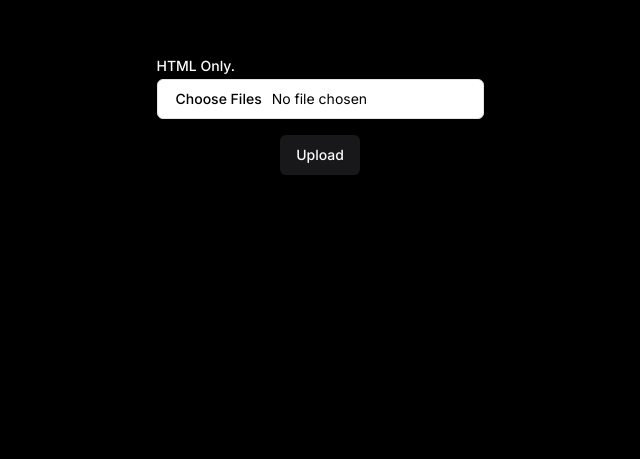
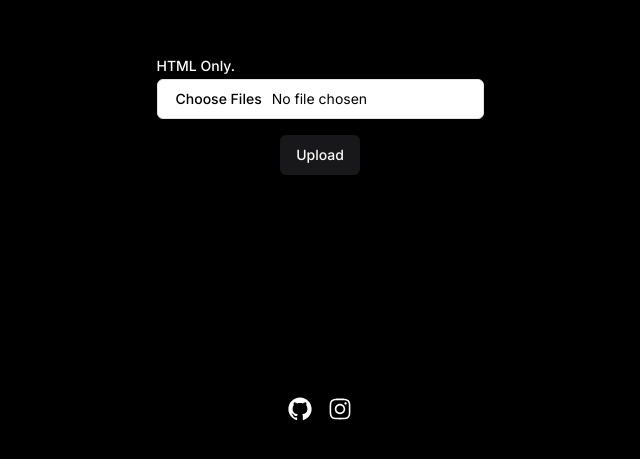
Before and after one commit to favolia/next-html-host, a Next.js app: page / in a window 1280 px wide. Shown: the part 283-742 px from the top of the page, without its empty margins (320-960 px from the left). Built offline with nearby package versions, Linux system fonts and the light colour scheme.

Commit message:
add footer

```diff
--- a/app/api/read/route.js
+++ b/app/api/read/route.js
@@ -21,21 +21,10 @@ export const GET = async req => {
             }
         }
 
-        let htmlDir;
-        try {
-            htmlDir = await fs.readdir(process.cwd() + "/public/html");
-        } catch (err) {
-            if (err.code === 'ENOENT') {
-                htmlDir = null; // Directory does not exist
-            } else {
-                throw err; // Some other error occurred
-            }
-        }
-
         let inDir = null;
         if (id && htmlDir) {
             try {
-                inDir = await fs.readdir(process.cwd() + "/public/html/" + id);
+                inDir = await fs.readdir(process.env.NODE_ENV === 'development' ? `tmp${id}` : "../../tmp/" + id);
             } catch (err) {
                 if (err.code === 'ENOENT') {
                     inDir = null; // Subdirectory does not exist
@@ -47,7 +36,6 @@ export const GET = async req => {
 
         return NextResponse.json({
             root: rootDir,
-            html: htmlDir,
             inDir: inDir,
             customDir: customDir
         }, { status: 200 });
--- a/app/api/upload/route.js
+++ b/app/api/upload/route.js
@@ -18,7 +18,7 @@ export async function POST(req) {
 
         // Generate UUID untuk nama direktori baru
         const generateID = short.generate();
-        const baseDir = '../../tmp/';
+        const baseDir = process.env.NODE_ENV === 'development' ? 'tmp/' : '../../tmp/';
         const uploadDir = baseDir + generateID;
 
         try {
@@ -34,6 +34,7 @@ export async function POST(req) {
         }
 
         await fs.mkdir(uploadDir, { recursive: true });
+        const urls = [];
 
         for (const file of files) {
             if (file.type === "text/html") {
@@ -41,6 +42,7 @@ export async function POST(req) {
                 const buffer = new Uint8Array(arrayBuffer);
                 const filePath = `${uploadDir}/${file.name}`;
                 await fs.writeFile(filePath, buffer);
+                urls.push(`${generateID}/${file.name}`);
                 console.log(`File written: ${filePath}`);
             } else {
                 console.log(`Skipped file (not HTML): ${file.name}`);
@@ -49,7 +51,7 @@ export async function POST(req) {
 
         revalidatePath("/");
 
-        return NextResponse.json({ status: "success", directory: generateID+"/onk" });
+        return NextResponse.json({ status: "success", directory: "onk/"+generateID, urls });
     } catch (e) {
         console.error(e);
         return NextResponse.json({ status: "fail", error: e.message });
--- a/app/layout.jsx
+++ b/app/layout.jsx
@@ -1,5 +1,7 @@
 import { Inter } from "next/font/google";
 import "./globals.css";
+import { Toaster } from 'sonner'
+import Footer from "@/components/component/footer";
 
 const inter = Inter({ subsets: ["latin"] });
 
@@ -11,7 +13,13 @@ export const metadata = {
 export default function RootLayout({ children }) {
   return (
     <html lang="en">
-      <body className={inter.className}>{children}</body>
+      <body className={inter.className}>
+        <Toaster richColors />
+        <main className="relative w-full min-h-screen flex flex-col justify-center items-center bg-black text-white">
+            {children}
+            <Footer/>
+        </main>
+        </body>
     </html>
   );
 }
--- a/app/onk/[...html]/route.js
+++ b/app/onk/[...html]/route.js
@@ -5,7 +5,10 @@ import { promises as fs } from 'fs';
 /**@param {NextRequest} req */
 export const GET = async req => {
     try {
-        const html = await fs.readFile(`../../tmp${req.url.split("vercel.app/onk")[1]}`, "utf8")
+        const html = await fs.readFile(process.env.NODE_ENV === 'development'
+        ? `tmp${req.url.split("/onk")[1]}`
+        : `../../tmp${req.url.split("vercel.app/onk")[1]}`,
+        "utf8")
 
         return new NextResponse(html,
             {
--- a/app/page.jsx
+++ b/app/page.jsx
@@ -2,10 +2,8 @@ import Form from "@/components/component/form";
 
 export default function Home() {
   return (
-    <main className="w-full min-h-screen flex justify-center items-center bg-black text-white">
       <div className="text-white flex flex-col">
         <Form />
       </div>
-    </main>
   );
 }
--- /dev/null
+++ b/components/component/footer.jsx
@@ -0,0 +1,44 @@
+import { GitHubLogoIcon, InstagramLogoIcon } from '@radix-ui/react-icons'
+import Link from 'next/link'
+import React from 'react'
+import {
+    Tooltip,
+    TooltipContent,
+    TooltipProvider,
+    TooltipTrigger,
+} from "@/components/ui/tooltip"
+
+
+const Footer = () => {
+    return (
+        <div className='absolute bottom-24 flex gap-x-4'>
+            <TooltipProvider>
+                <Tooltip>
+                    <TooltipTrigger>
+                        <Link href={"https://github.com/favolia/next-html-host"} target='_blank'>
+                            <GitHubLogoIcon className='w-6 h-6 text-white' />
+                        </Link>
+                    </TooltipTrigger>
+                    <TooltipContent>
+                    <p>favolia/next-html-host</p>
+                    </TooltipContent>
+                </Tooltip>
+            </TooltipProvider>
+
+            <TooltipProvider>
+                <Tooltip>
+                    <TooltipTrigger>
+                    <Link href={"https://instagram.com/defavolia"} target='_blank'>
+                        <InstagramLogoIcon className='w-6 h-6 text-white' />
+                    </Link>
+                    </TooltipTrigger>
+                    <TooltipContent>
+                    <p>defavolia</p>
+                    </TooltipContent>
+                </Tooltip>
+            </TooltipProvider>
+        </div>
+    )
+}
+
+export default Footer
--- a/components/component/form.jsx
+++ b/components/component/form.jsx
@@ -4,6 +4,7 @@ import React, { useState } from 'react';
 import { Label } from '../ui/label';
 import { Input } from '../ui/input';
 import { Button } from '../ui/button';
+import { toast } from 'sonner'
 
 const Form = () => {
     const [urls, setUrls] = useState(null);
@@ -19,6 +20,8 @@ const Form = () => {
             formData.append(`file`, file);
         });
 
+        const toastId = toast.loading('Uploading files...');
+
         try {
             const response = await fetch('/api/upload', {
                 method: 'POST',
@@ -26,15 +29,19 @@ const Form = () => {
             });
 
             if (!response.ok) {
+                toast.error('Upload failed', { id: toastId });
                 throw new Error('Upload failed');
             }
 
             const result = await response.json();
-            setUrls(result.urls)
+            toast.success('Uploaded successfully', { id: toastId });
+            setUrls(result.urls);
         } catch (error) {
+            toast.error(`Error uploading files: ${error.message}`, { id: toastId });
             console.error('Error uploading files:', error);
         }
     };
+
 
 
     if (!urls) {
@@ -59,7 +66,7 @@ const Form = () => {
             <div className='flex flex-col gap-y-2'>
                 <p>ID: {urls && urls[0].split("/")[0]}</p>
                 {urls && urls.map((el, i) => (
-                    <Link className='text-blue-600 underline' href={`/xzx/${el}`} key={i}>{el.split("/")[1]}</Link>
+                    <Link className='text-blue-600 underline' href={`/onk/${el}`} key={i}>{el.split("/")[1]}</Link>
                 ))}
             </div>
         )
--- /dev/null
+++ b/components/ui/tooltip.jsx
@@ -0,0 +1,26 @@
+"use client"
+
+import * as React from "react"
+import * as TooltipPrimitive from "@radix-ui/react-tooltip"
+
+import { cn } from "@/lib/utils"
+
+const TooltipProvider = TooltipPrimitive.Provider
+
+const Tooltip = TooltipPrimitive.Root
+
+const TooltipTrigger = TooltipPrimitive.Trigger
+
+const TooltipContent = React.forwardRef(({ className, sideOffset = 4, ...props }, ref) => (
+  <TooltipPrimitive.Content
+    ref={ref}
+    sideOffset={sideOffset}
+    className={cn(
+      "z-50 overflow-hidden rounded-md bg-primary px-3 py-1.5 text-xs text-primary-foreground animate-in fade-in-0 zoom-in-95 data-[state=closed]:animate-out data-[state=closed]:fade-out-0 data-[state=closed]:zoom-out-95 data-[side=bottom]:slide-in-from-top-2 data-[side=left]:slide-in-from-right-2 data-[side=right]:slide-in-from-left-2 data-[side=top]:slide-in-from-bottom-2",
+      className
+    )}
+    {...props} />
+))
+TooltipContent.displayName = TooltipPrimitive.Content.displayName
+
+export { Tooltip, TooltipTrigger, TooltipContent, TooltipProvider }
--- a/package.json
+++ b/package.json
@@ -13,6 +13,7 @@
     "@radix-ui/react-icons": "^1.3.0",
     "@radix-ui/react-label": "^2.1.0",
     "@radix-ui/react-slot": "^1.1.0",
+    "@radix-ui/react-tooltip": "^1.1.2",
     "class-variance-authority": "^0.7.0",
     "clsx": "^2.1.1",
     "lucide-react": "^0.399.0",
@@ -20,6 +21,7 @@
     "react": "^18",
     "react-dom": "^18",
     "short-uuid": "^5.2.0",
+    "sonner": "^1.5.0",
     "tailwind-merge": "^2.3.0",
     "tailwindcss-animate": "^1.0.7",
     "uuid": "^10.0.0"
```
Also changed, not shown: 2 other files (tests, documents, lock files or other folders).
